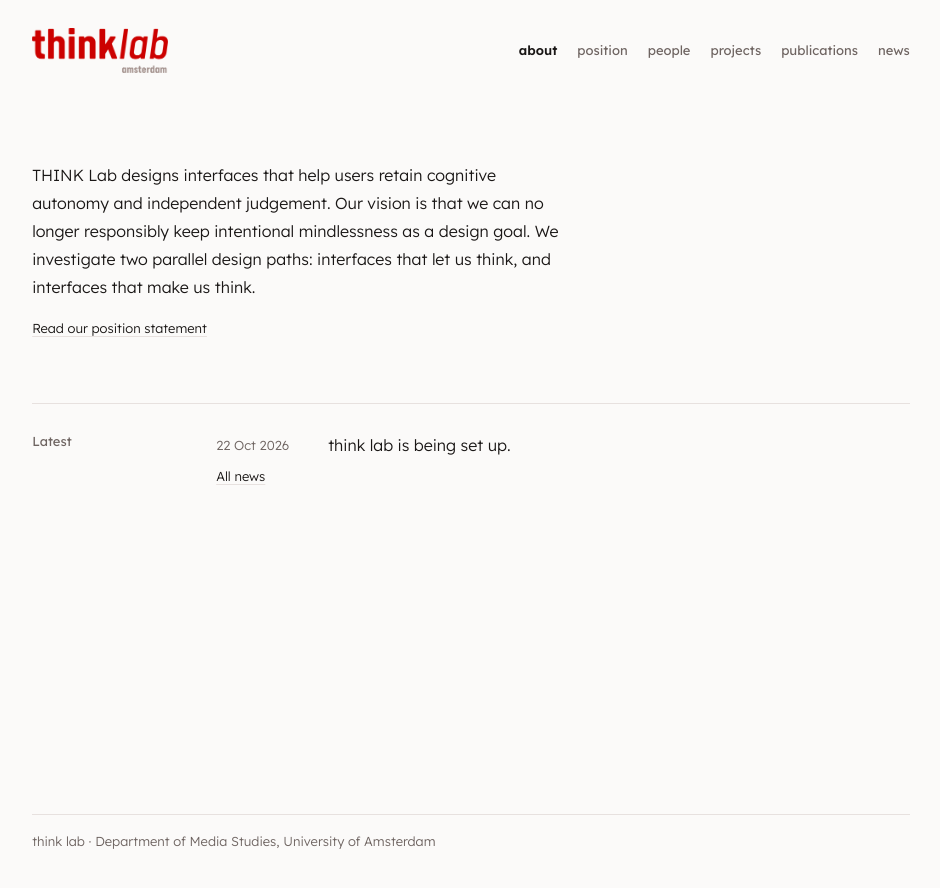
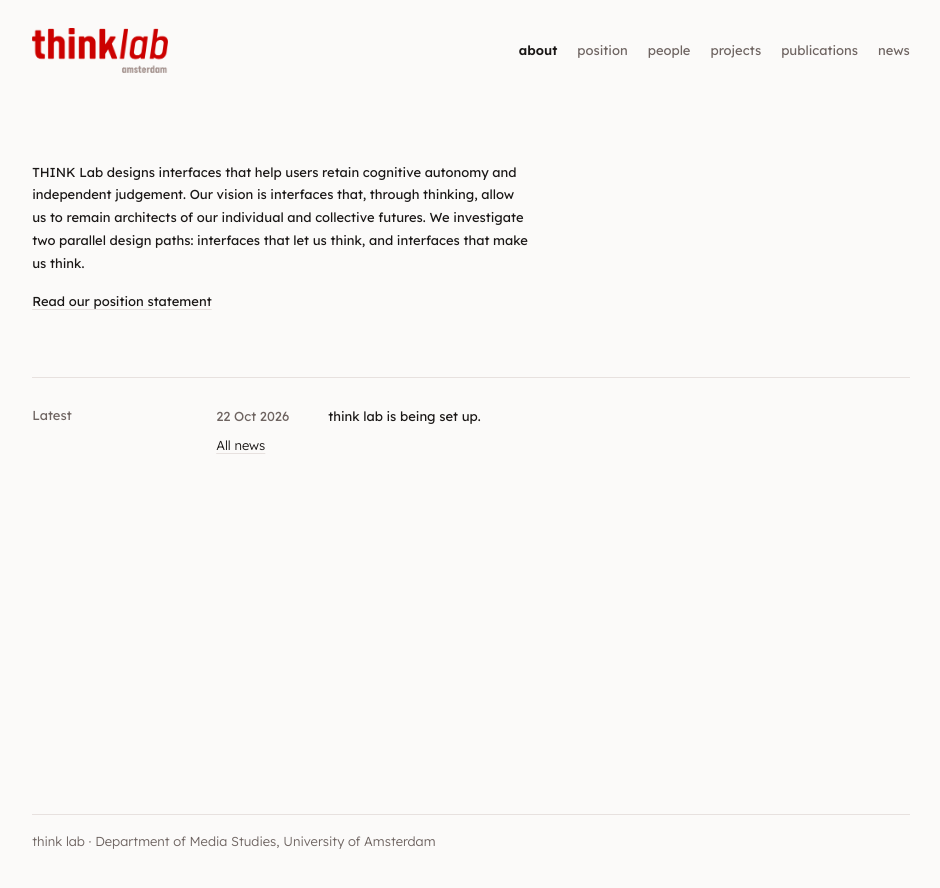
Before and after one commit to HLMQA/think, a Jekyll site: the page built from index.md, in a window 1280 px wide. Shown: the top 888 px of the page, without its empty margins (169-1109 px from the left). Built offline with Jekyll 4.4.1, drawn with Linux system fonts in a browser that asks for light colours.

Commit message:
Positive vision sentence; intro and news at menu size
Co-Authored-By: Claude Opus 5.5 <noreply@anthropic.com>
Claude-Session: https://claude.ai/code/session_01TgR6aJ38HLEPLrkB6bpgPr

```diff
--- a/assets/css/site.css
+++ b/assets/css/site.css
@@ -48,7 +48,7 @@ img { max-width: 100%; }
 /* Page */
 .page { margin-top: 88px; flex: 1 0 auto; }
 .page-title { font-size: var(--s-lead); font-weight: 400; line-height: 1.4; margin-bottom: 48px; }
-.intro p { font-size: var(--s-body); font-weight: 300; line-height: 1.75; max-width: 34em; }
+.intro p { font-size: var(--s-small); font-weight: 400; line-height: 1.75; max-width: 40em; }
 .intro em { font-style: italic; }
 
 .row { display: grid; grid-template-columns: 160px minmax(0, 1fr); gap: 24px; border-top: 1px solid var(--rule); padding-top: 24px; margin-top: 64px; }
@@ -74,8 +74,8 @@ h3 { font-size: var(--s-body); font-weight: 600; line-height: 1.4; }
 .cards p { font-size: var(--s-small); color: var(--muted); line-height: 1.5; }
 
 /* News */
-.news-item { display: grid; grid-template-columns: 96px minmax(0, 1fr); gap: 16px; padding-block: 4px; }
-.news-item time { font-size: var(--s-small); color: var(--muted); padding-top: 3px; font-variant-numeric: tabular-nums; }
+.news-item { display: grid; grid-template-columns: 96px minmax(0, 1fr); gap: 16px; padding-block: 4px; font-size: var(--s-small); font-weight: 400; }
+.news-item time { font-size: var(--s-small); color: var(--muted); padding-top: 0; font-variant-numeric: tabular-nums; }
 .news-list { border-top: 1px solid var(--rule); padding-top: 14px; }
 
 /* Publications */
--- a/index.md
+++ b/index.md
@@ -2,7 +2,7 @@
 layout: default
 ---
 <div class="intro">
-  <p>THINK Lab designs interfaces that help users retain cognitive autonomy and independent judgement. Our vision is that we can no longer responsibly keep intentional mindlessness as a design goal. We investigate two parallel design paths: interfaces that let us think, and interfaces that make us think.</p>
+  <p>THINK Lab designs interfaces that help users retain cognitive autonomy and independent judgement. Our vision is interfaces that, through thinking, allow us to remain architects of our individual and collective futures. We investigate two parallel design paths: interfaces that let us think, and interfaces that make us think.</p>
   <p class="more"><a href="{{ '/position/' | relative_url }}">Read our position statement</a></p>
 </div>
 
```
